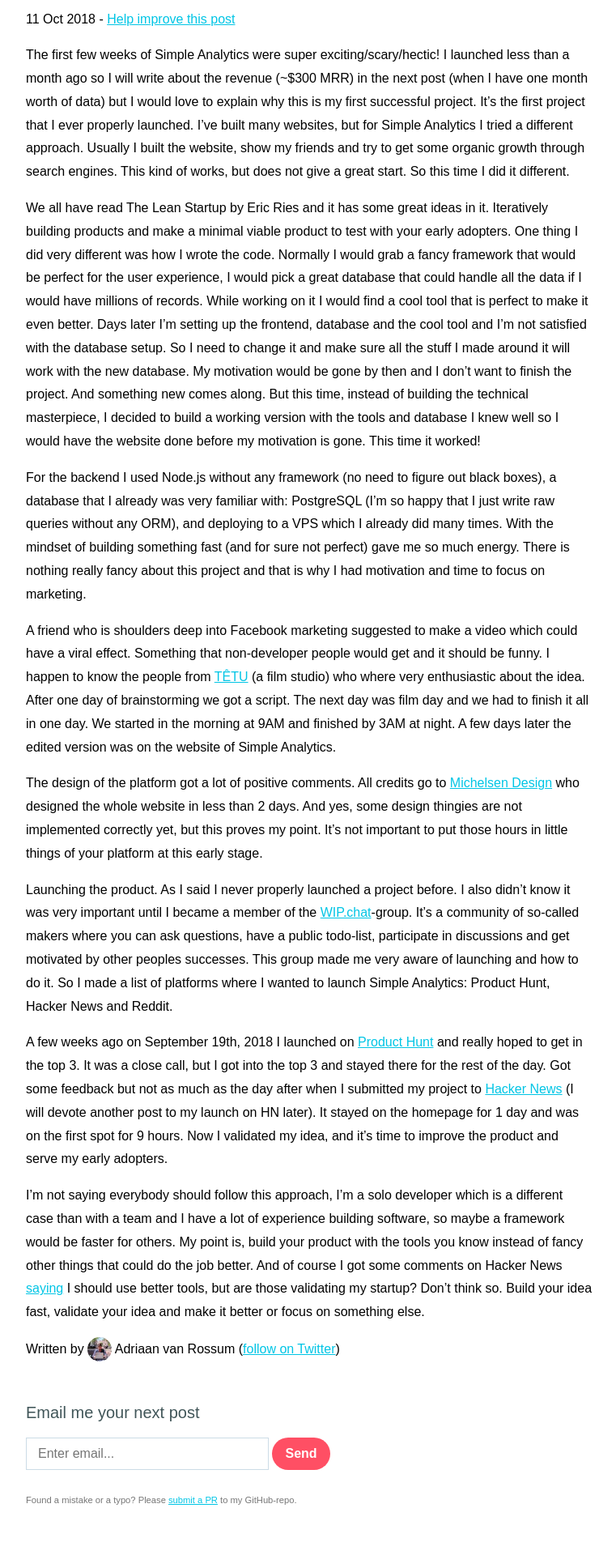
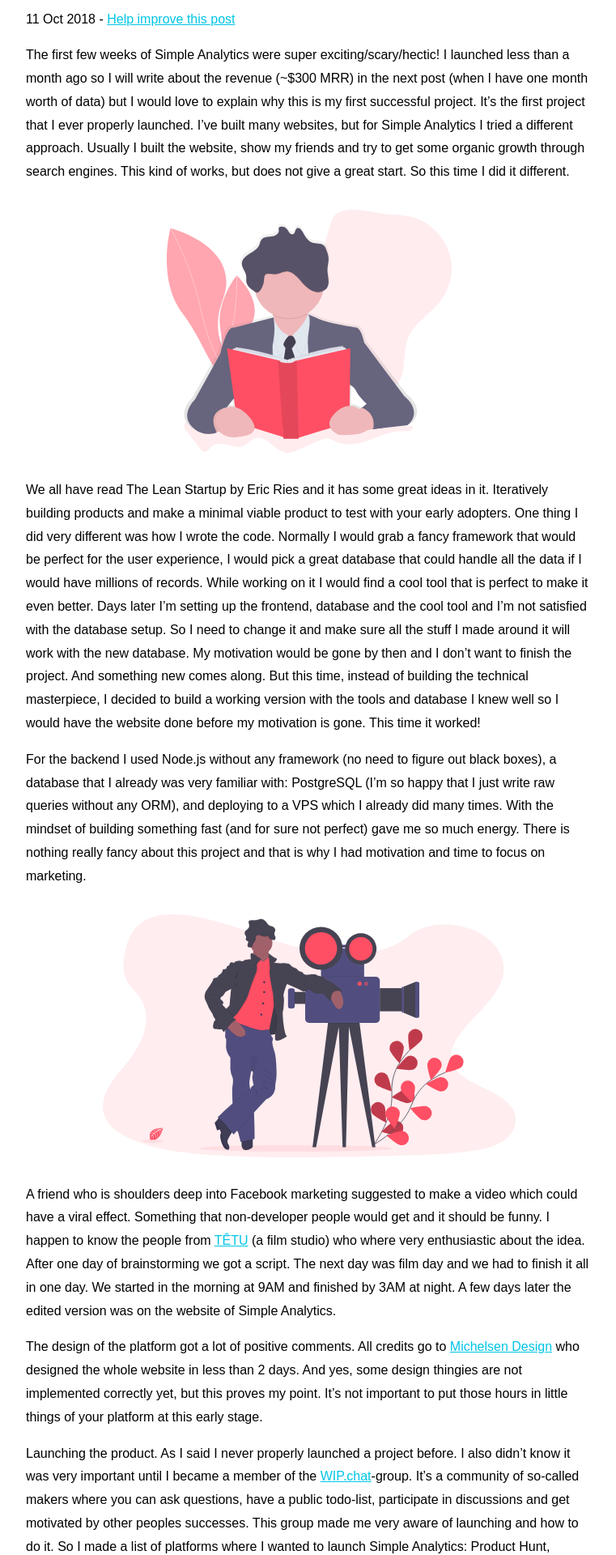
Before and after one commit to simpleanalytics/blog, a Jekyll site: the page built from _posts/2018-10-11-what-is-wrong-with-developers.md, in a window 1280 px wide. Shown: the part 312-2232 px from the top of the page at 81% size, without its empty margins (108-869 px from the left). Built offline with Jekyll 4.4.1, drawn with Linux system fonts in a browser that asks for light colours; our own code applies the rules of GitHub Pages for plain Markdown files; comment, search, counter and statistics services are not loaded.

Commit message:
Add undraw images to post

```diff
--- a/_posts/2018-10-11-what-is-wrong-with-developers.md
+++ b/_posts/2018-10-11-what-is-wrong-with-developers.md
@@ -4,9 +4,13 @@
 
 The first few weeks of Simple Analytics were super exciting/scary/hectic! I launched less than a month ago so I will write about the revenue (~$300 MRR) in the next post (when I have one month worth of data) but I would love to explain why this is my first successful project. It's the first project that I ever properly launched. I've built many websites, but for Simple Analytics I tried a different approach. Usually I built the website, show my friends and try to get some organic growth through search engines. This kind of works, but does not give a great start. So this time I did it different.
 
+<img class="limit-height" src="/images/reading-list.svg" alt="">
+
 We all have read The Lean Startup by Eric Ries and it has some great ideas in it. Iteratively building products and make a minimal viable product to test with your early adopters. One thing I did very different was how I wrote the code. Normally I would grab a fancy framework that would be perfect for the user experience, I would pick a great database that could handle all the data if I would have millions of records. While working on it I would find a cool tool that is perfect to make it even better. Days later I'm setting up the frontend, database and the cool tool and I'm not satisfied with the database setup. So I need to change it and make sure all the stuff I made around it will work with the new database. My motivation would be gone by then and I don't want to finish the project. And something new comes along. But this time, instead of building the technical masterpiece, I decided to build a working version with the tools and database I knew well so I would have the website done before my motivation is gone. This time it worked!
 
 For the backend I used Node.js without any framework (no need to figure out black boxes), a database that I already was very familiar with: PostgreSQL (I'm so happy that I just write raw queries without any ORM), and deploying to a VPS which I already did many times. With the mindset of building something fast (and for sure not perfect) gave me so much energy. There is nothing really fancy about this project and that is why I had motivation and time to focus on marketing.
+
+<img class="limit-height" src="/images/videographer.svg" alt="">
 
 A friend who is shoulders deep into Facebook marketing suggested to make a video which could have a viral effect. Something that non-developer people would get and it should be funny. I happen to know the people from [TÊTU](https://www.tetufilm.com/) (a film studio) who where very enthusiastic about the idea. After one day of brainstorming we got a script. The next day was film day and we had to finish it all in one day. We started in the morning at 9AM and finished by 3AM at night. A few days later the edited version was on the website of Simple Analytics.
 
@@ -14,6 +18,8 @@
 
 Launching the product. As I said I never properly launched a project before. I also didn't know it was very important until I became a member of the [WIP.chat](https://wip.chat/?rel=simpleanalytics)-group. It's a community of so-called makers where you can ask questions, have a public todo-list, participate in discussions and get motivated by other peoples successes. This group made me very aware of launching and how to do it. So I made a list of platforms where I wanted to launch Simple Analytics: Product Hunt, Hacker News and Reddit.
 
+<img class="limit-height" src="/images/group-chat.svg" alt="">
+
 A few weeks ago on September 19th, 2018 I launched on [Product Hunt](https://www.producthunt.com/posts/simple-analytics) and really hoped to get in the top 3. It was a close call, but I got into the top 3 and stayed there for the rest of the day. Got some feedback but not as much as the day after when I submitted my project to [Hacker News](https://news.ycombinator.com/item?id=18024277) (I will devote another post to my launch on HN later). It stayed on the homepage for 1 day and was on the first spot for 9 hours. Now I validated my idea, and it's time to improve the product and serve my early adopters.
 
 I'm not saying everybody should follow this approach, I'm a solo developer which is a different case than with a team and I have a lot of experience building software, so maybe a framework would be faster for others. My point is, build your product with the tools you know instead of fancy other things that could do the job better. And of course I got some comments on Hacker News [saying](https://news.ycombinator.com/item?id=18025908) I should use better tools, but are those validating my startup? Don't think so. Build your idea fast, validate your idea and make it better or focus on something else.
--- a/app.scss
+++ b/app.scss
@@ -52,6 +52,19 @@
   border-radius: 50%;
 }
 
-.page img {
-  max-width: 100%;
+.page {
+  img {
+    max-width: 100%;
+    margin: 2rem auto;
+    display: block;
+
+    &.limit-height {
+      max-height: 300px;
+    }
+
+    &.mini-avatar {
+      display: unset;
+      margin: unset;
+    }
+  }
 }
```
Also changed, not shown: images/group-chat.svg (added), images/reading-list.svg (added), images/videographer.svg (added).
